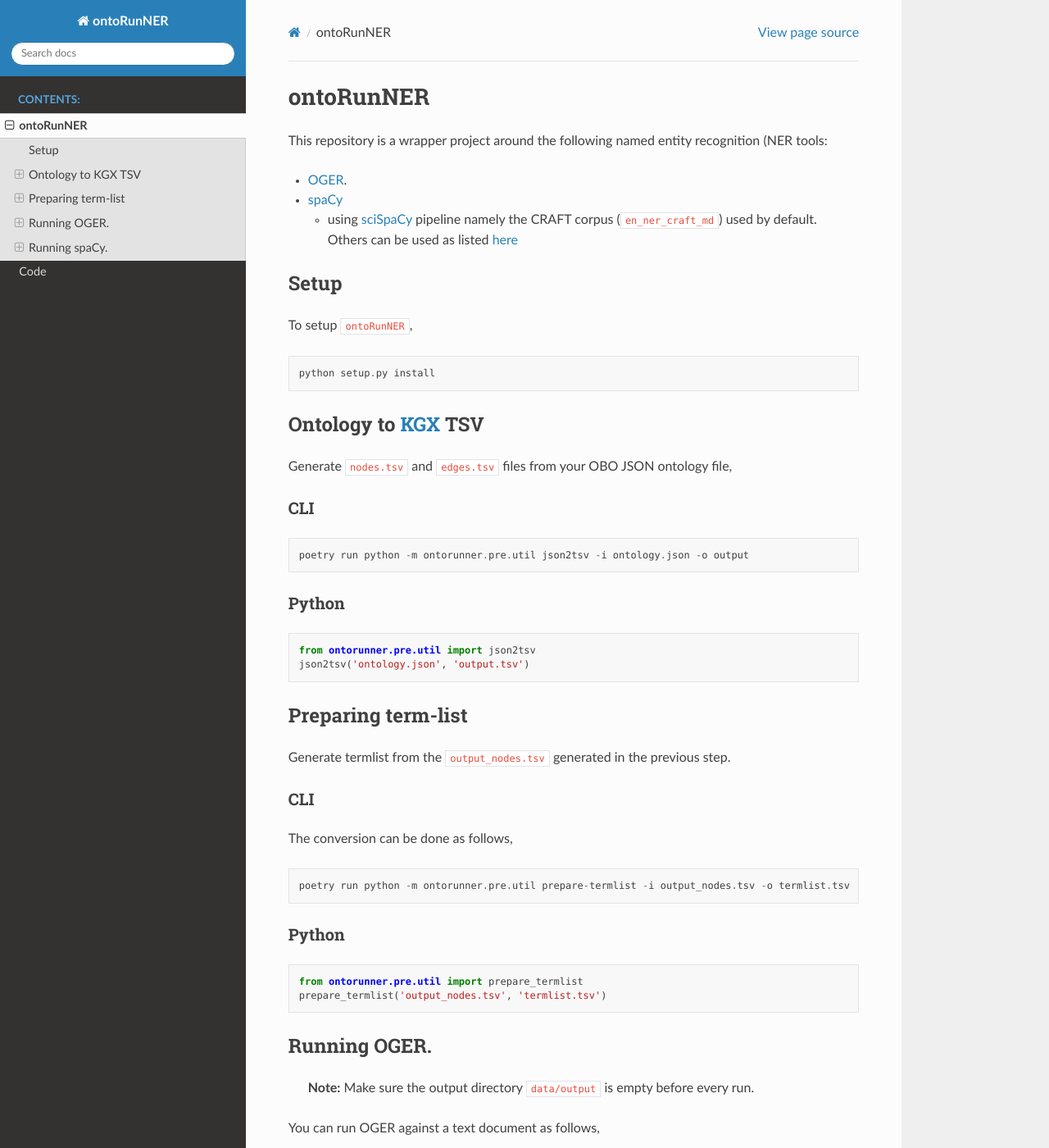
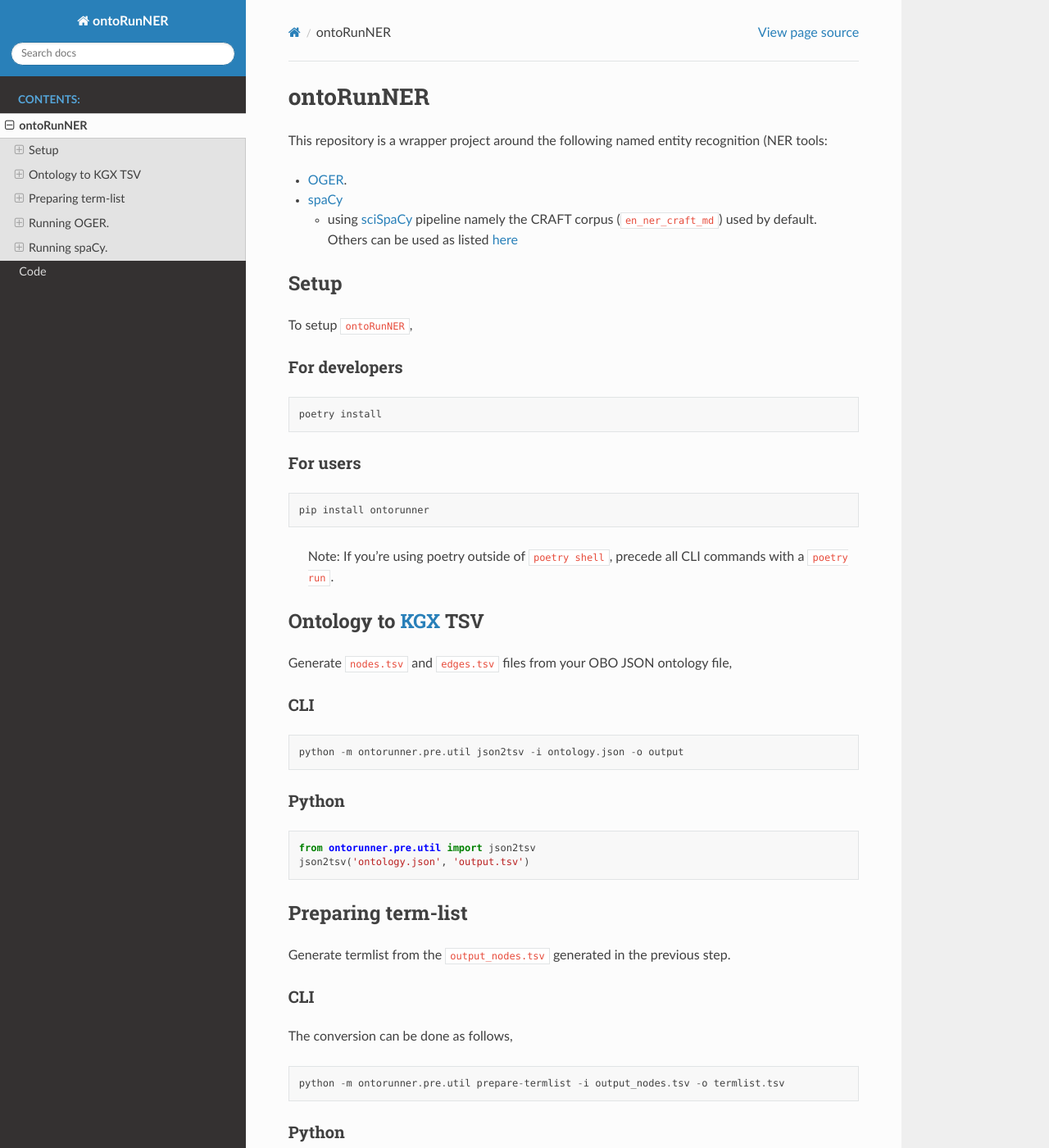
Before and after one commit to monarch-initiative/ontorunner, a Sphinx documentation site: the page built from docs/static/intro.md, in a window 1280 px wide and 1400 px high. Shown: the whole window at 82% size. Built offline with Sphinx 7.4.7 and the Read the Docs theme 2.0.0, drawn with Linux system fonts in a browser that asks for light colours; some of the changed text lies outside the part shown.

Commit message:
added docs

````diff
--- a/docs/static/intro.md
+++ b/docs/static/intro.md
@@ -10,9 +10,16 @@
 
 ## Setup
 To setup `ontoRunNER`,
+### For developers
 ```
-python setup.py install
+poetry install
 ```
+
+### For users
+```
+pip install ontorunner
+```
+> Note: If you're using poetry outside of `poetry shell`, precede all CLI commands with a `poetry run`.
 
 ## Ontology to [KGX](https://github.com/biolink/kgx) TSV
 
@@ -20,7 +27,7 @@
 
 ### CLI
 ```
-poetry run python -m ontorunner.pre.util json2tsv -i ontology.json -o output
+python -m ontorunner.pre.util json2tsv -i ontology.json -o output
 ```
 ### Python
 ```
@@ -34,7 +41,7 @@
 ### CLI
 The conversion can be done as follows,
 ```
-poetry run python -m ontorunner.pre.util prepare-termlist -i output_nodes.tsv -o termlist.tsv
+python -m ontorunner.pre.util prepare-termlist -i output_nodes.tsv -o termlist.tsv
 ```
 
 ### Python
@@ -51,7 +58,7 @@
 
 ### CLI
 ```
-poetry run python -m ontorunner.oger_module run-oger -c abstract.txt -t termlist.tsv -o out.json -f bioc_json
+python -m ontorunner.oger_module run-oger -c abstract.txt -t termlist.tsv -o out.json -f bioc_json
 ```
 
 > **Note:** This command is just to demonstrate how to OGER.
@@ -64,7 +71,7 @@
 
 ### CLI
 ```
-poetry run python -m ontorunner.oger_module run-oger -s settings.ini
+python -m ontorunner.oger_module run-oger -s settings.ini
 ```
 
 ### Python
@@ -90,7 +97,7 @@
 The `settings.ini` file used in `OGER` above is also used by `spaCy` for some of its parameters.
  ### CLI
 ```
-poetry run python -m ontorunner.spacy_module run-spacy
+python -m ontorunner.spacy_module run-spacy
 ```
 
 ### Python
````
